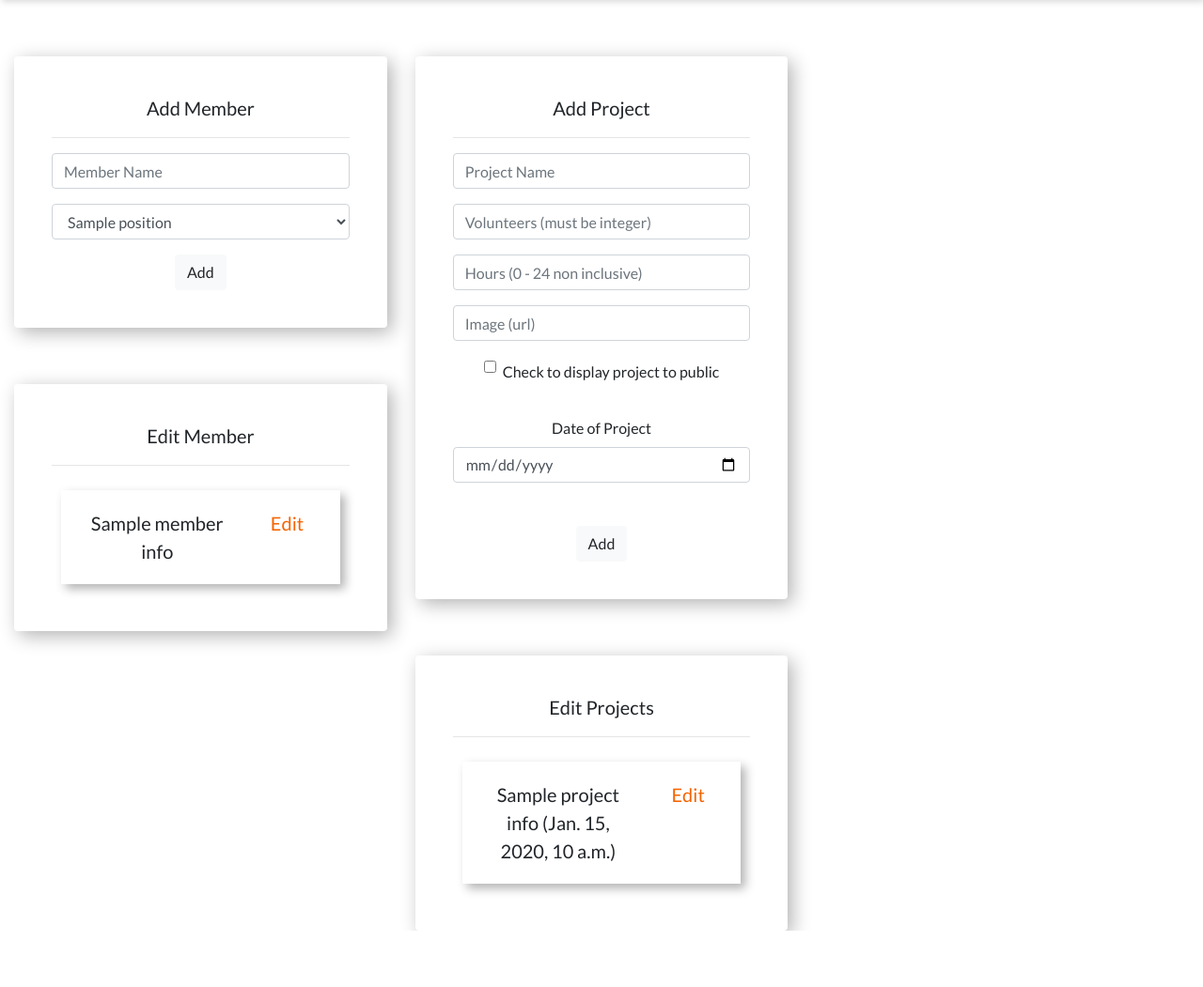
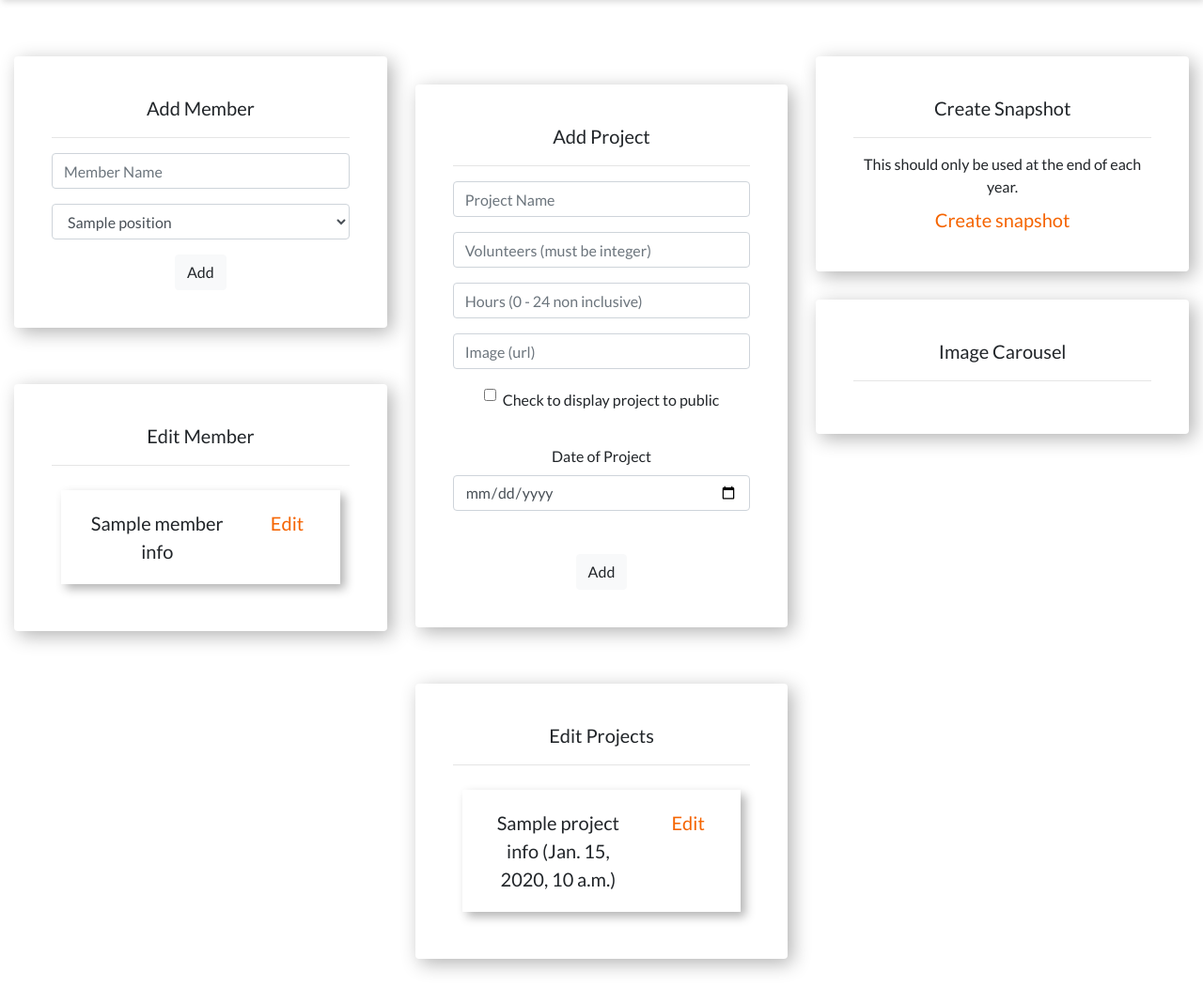
Before and after one commit to kyckaveri/website, a Django app: template kycwebsite/templates/privateviewcontroller/dashboard.html in a window 1280 px wide. Shown: the part 68-1119 px from the top of the page at 94% size. Before the commit the page ends 1059 px from the top, so only its background shows below. Run offline with Django 3.2, Linux system fonts and the light colour scheme; the template is opened without the code that fills it: most values are stand-ins (such as "Sample title", 1, 10 or a date in 2020); some libraries are stand-ins or nearby versions.

Commit message:
snapshot creation alert

```diff
--- a/kycwebsite/static/privateviewcontroller/css/dashboard.css
+++ b/kycwebsite/static/privateviewcontroller/css/dashboard.css
@@ -29,10 +29,19 @@
     box-shadow: 5px 5px 20px rgba(0, 0, 0, 0.4);
 }
 
-.member-link a {
-    color: var(--accent-text);
+.card a {
+    color: var(--accent-text) !important;
 }
 
 .small-label {
     font-size: 16px;
 }
+
+.card-warning {
+    background-color: #ff4023;
+    color: white;
+}
+
+.card-warning a {
+    color: white !important;
+}
--- a/kycwebsite/templates/privateviewcontroller/dashboard.html
+++ b/kycwebsite/templates/privateviewcontroller/dashboard.html
@@ -1,6 +1,19 @@
 {% extends 'privateviewcontroller/navbar.html' %}
 {% load static %}
 
+{% block js %}
+<script type="text/javascript">
+    function showWarning() {
+        let warningDiv = document.getElementById('snapshot-warning');
+        warningDiv.className = '';
+    }
+
+    function cancelWarning() {
+        let warningDiv = document.getElementById('snapshot-warning');
+        warningDiv.className = 'd-none';
+    }
+</script>
+{% endblock %}
 
 {% block css %}
 <link rel="stylesheet" type="text/css" href="{% static 'privateviewcontroller/css/dashboard.css' %}"/>
@@ -61,6 +74,7 @@
             </div>
         </div>
         <div class="col-12 col-lg-4">
+            <br/>
             <div class="card">
                 Add Project
                 <hr/>
@@ -114,6 +128,35 @@
                 </div>
                 {% endfor %}
             </div>
+            <br/>
+        </div>
+        <div class="col-12 col-lg-4">
+            <div class="card">
+                Create Snapshot
+                <hr/>
+                <label class="small-label">This should only be used at the end of each year.</label>
+                <a onclick="showWarning();">Create snapshot</a>
+            </div>
+            <div class="d-none" id="snapshot-warning">
+                <br/>
+                <div class="card card-warning">
+                    <div><b>
+                        This deletes all members from the database and creates a snapshot of the
+                        year (the snapshot can be viewed in the member's page).
+                    </b></div>
+                    <div>
+                        <br/>
+                        <a onclick="cancelWarning();">Click here to cancel</a>
+                        <hr/>
+                        <a>Click here to confirm</a>
+                    </div>
+                </div>
+            </div>
+            <br/>
+            <div class="card">
+                Image Carousel
+                <hr/>
+            </div>
         </div>
     </div>
 </div>
--- a/kycwebsite/templates/privateviewcontroller/navbar.html
+++ b/kycwebsite/templates/privateviewcontroller/navbar.html
@@ -29,10 +29,12 @@
     {% block css %}
     {% endblock %}
 
+    <!-- js -->
+    {% block js %}
+    {% endblock %}
+
     <!--&lt;!&ndash; Favicon &ndash;&gt;-->
     <link rel="shortcut icon" type="image/png" href="{% static 'common/img/favicon.ico' %}"/>
-    {% block js %}
-    {% endblock %}
 
     <!-- Jquery -->
     <script src="//code.jquery.com/jquery-1.11.3.min.js"></script>
```
